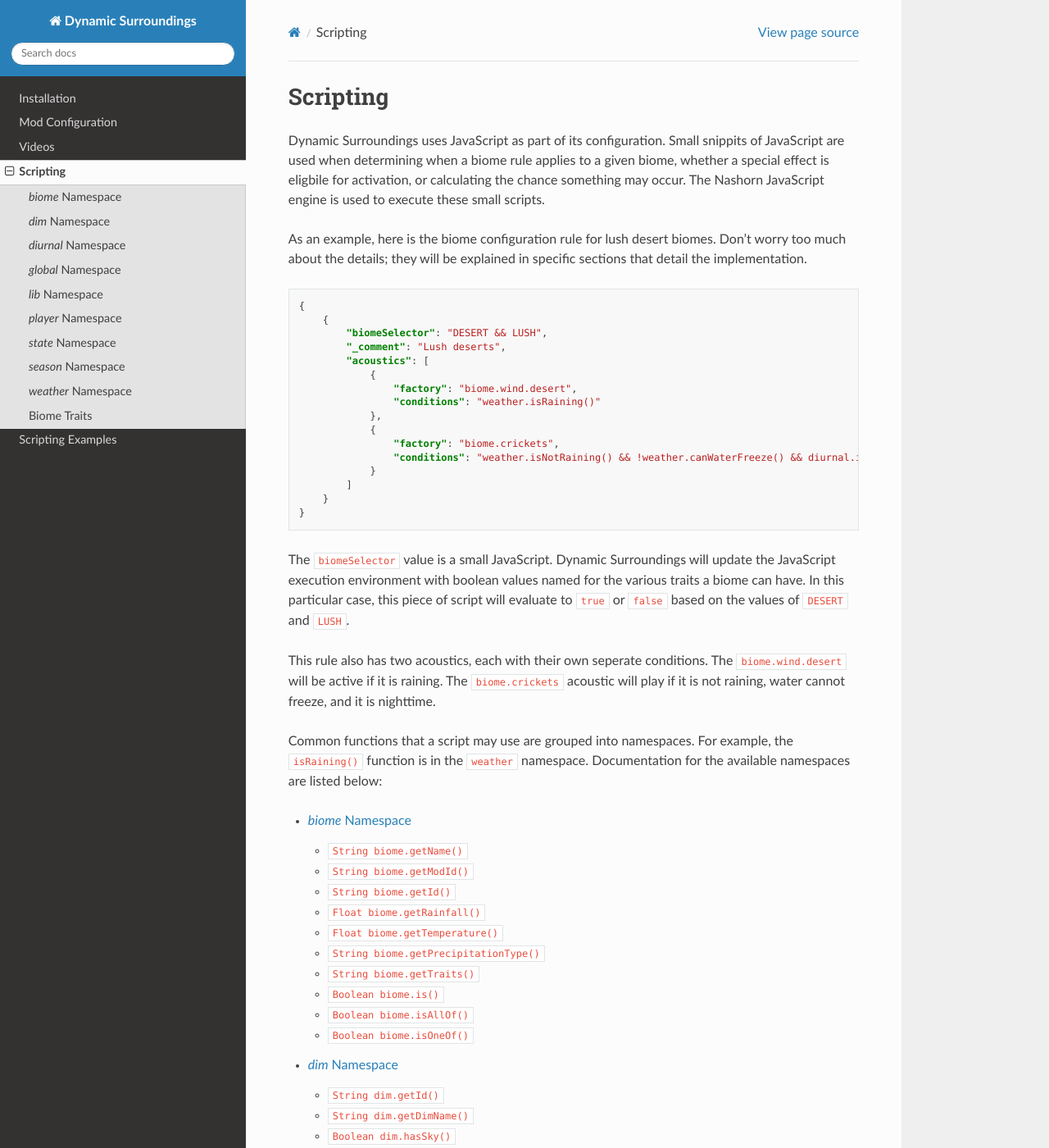
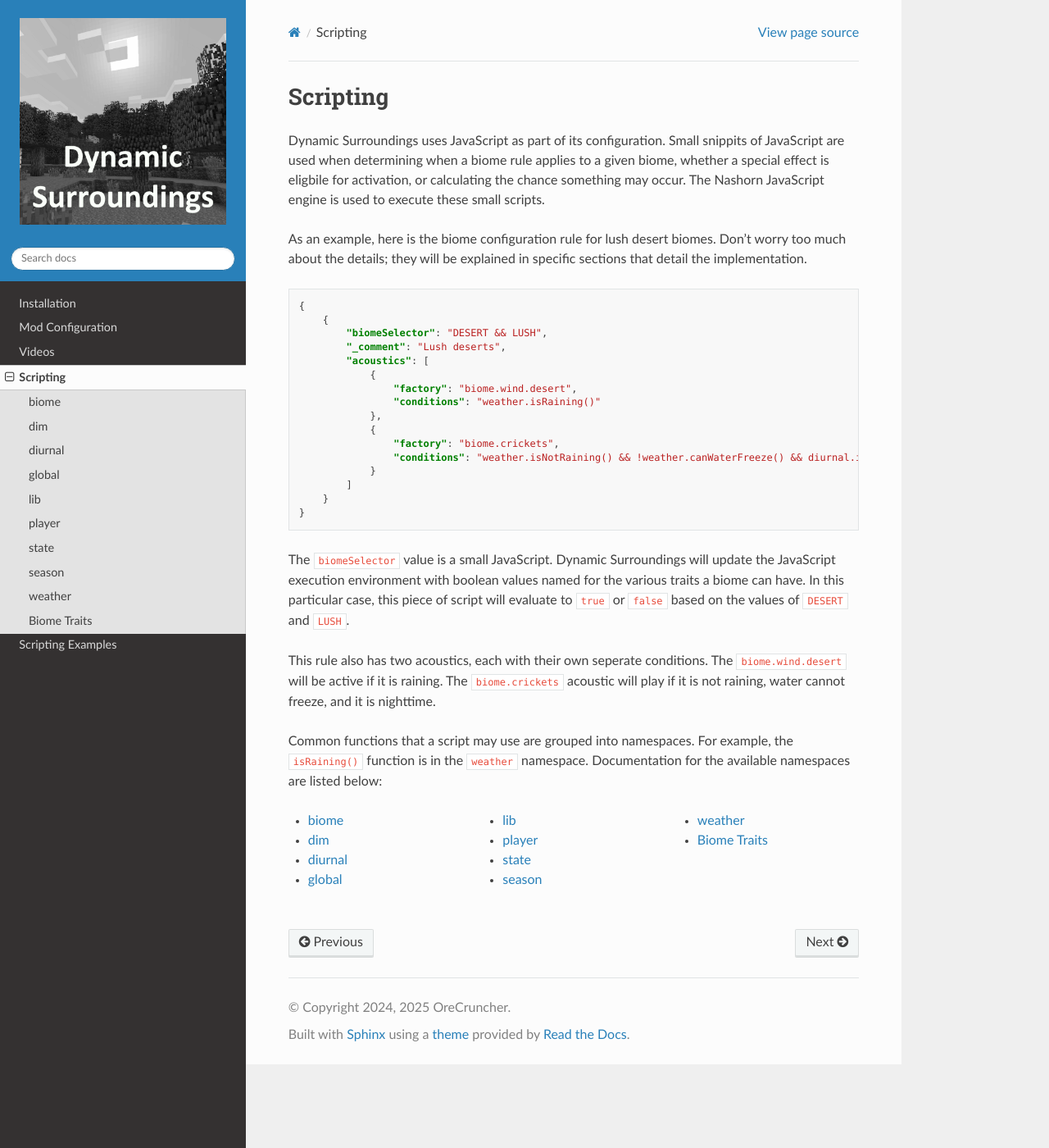
Before and after one commit to OreCruncher/DynamicSurroundingsDocs, a Sphinx documentation site: the page built from docs/source/scripting/scripting.rst, in a window 1280 px wide and 1400 px high. Shown: the whole window at 82% size. Built offline with Sphinx 7.4.7 and the Read the Docs theme 3.1.0, drawn with Linux system fonts in a browser that asks for light colours; some of the changed text lies outside the part shown.

Commit message:
Change theme and layout

```diff
--- a/docs/source/_static/css/custom.css
+++ b/docs/source/_static/css/custom.css
@@ -18,3 +18,7 @@
 	font-weight: bold;
 	color: #8B4513;
 }
+
+div.toctree-wrapper {
+	column-count: 3;
+}
--- a/docs/source/conf.py
+++ b/docs/source/conf.py
@@ -33,11 +33,10 @@
 
 html_theme = 'sphinx_rtd_theme'
 
-#html_theme_options = {
-#    'bodyfont' : 'Verdana',
-#    'headerfont': 'Verdana',
-#    'rightsidebar': 'false'
-#}
+html_theme_options = {
+    'logo_only' : 'true',
+    'style_external_links': 'true'
+}
 
 # Style sheets
 html_static_path = ['_static']
@@ -45,5 +44,7 @@
     'css/custom.css'
 ]
 
+html_logo = 'images/icon.png'
+
 # -- Options for EPUB output
 epub_show_urls = 'footnote'
--- a/docs/source/index.rst
+++ b/docs/source/index.rst
@@ -1,8 +1,5 @@
 Welcome to Dynamic Surroundings!
 ================================
-.. image:: images/icon.png
-   :scale: 40%
-   :align: left
 
 Dynamic Surroundings is a Minecraft 1.21.1 mod that alters the fabric of Minecraft experience by weaving a tapestry of sound and visual effects. It is available for Fabric and NeoForge.
 
--- a/docs/source/scripting/scripting.rst
+++ b/docs/source/scripting/scripting.rst
@@ -37,14 +37,17 @@
 are listed below:
 
 .. toctree::
+    :titlesonly:
 
-    namespace_biome
-    namespace_dim
-    namespace_diurnal
-    namespace_global
-    namespace_lib
-    namespace_player
-    namespace_state
-    namespace_season
-    namespace_weather
+    biome<namespace_biome>
+    dim<namespace_dim>
+    diurnal<namespace_diurnal>
+    global<namespace_global>
+    lib<namespace_lib>
+    player<namespace_player>
+    state<namespace_state>
+    season<namespace_season>
+    weather<namespace_weather>
     biometraits
+
+|
```
Also changed, not shown: other parts of docs/source/index.rst (+1 -1 lines), docs/source/config/modconfiguration.rst (renamed from docs/source/config/configuration.rst, +9 -5 lines).
